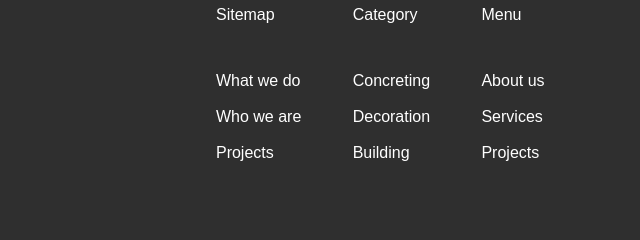
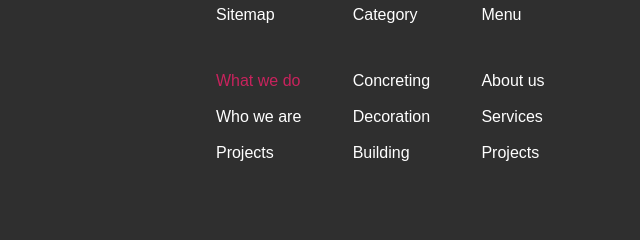
Before and after one commit to AlexeyG1991/Restaurant, a plain HTML site: page index.html in a window 1280 px wide. In both pictures the pointer is over the link "What we do". Shown: the part 3293-3533 px from the top of the page, 279-919 px from the left. Drawn offline with nearby package versions, Linux system fonts and the light colour scheme; files that its build step writes are made by us from their sources.

Commit message:
Update style.scss

```diff
--- a/scss/style.scss
+++ b/scss/style.scss
@@ -453,8 +453,12 @@ $sm: 550px;
         margin-bottom: 20px;
         display: flex;
         align-items: center;
+        transition: all 0.3s ease 0s;
         &:last-child {
             margin-bottom: 0;
+        }
+        &:hover {
+            color: #c8235d;
         }
         img {
             margin-right: 15px;
```
